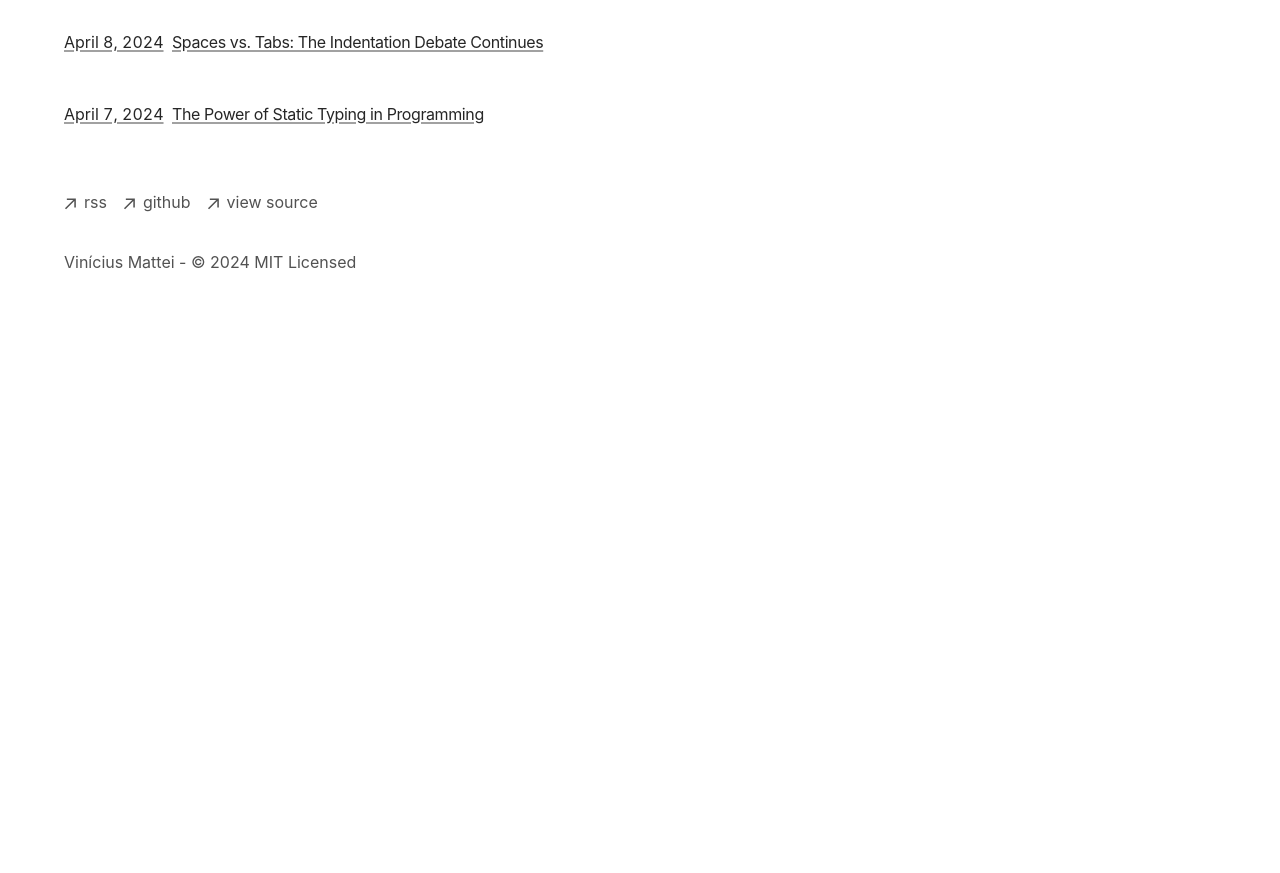
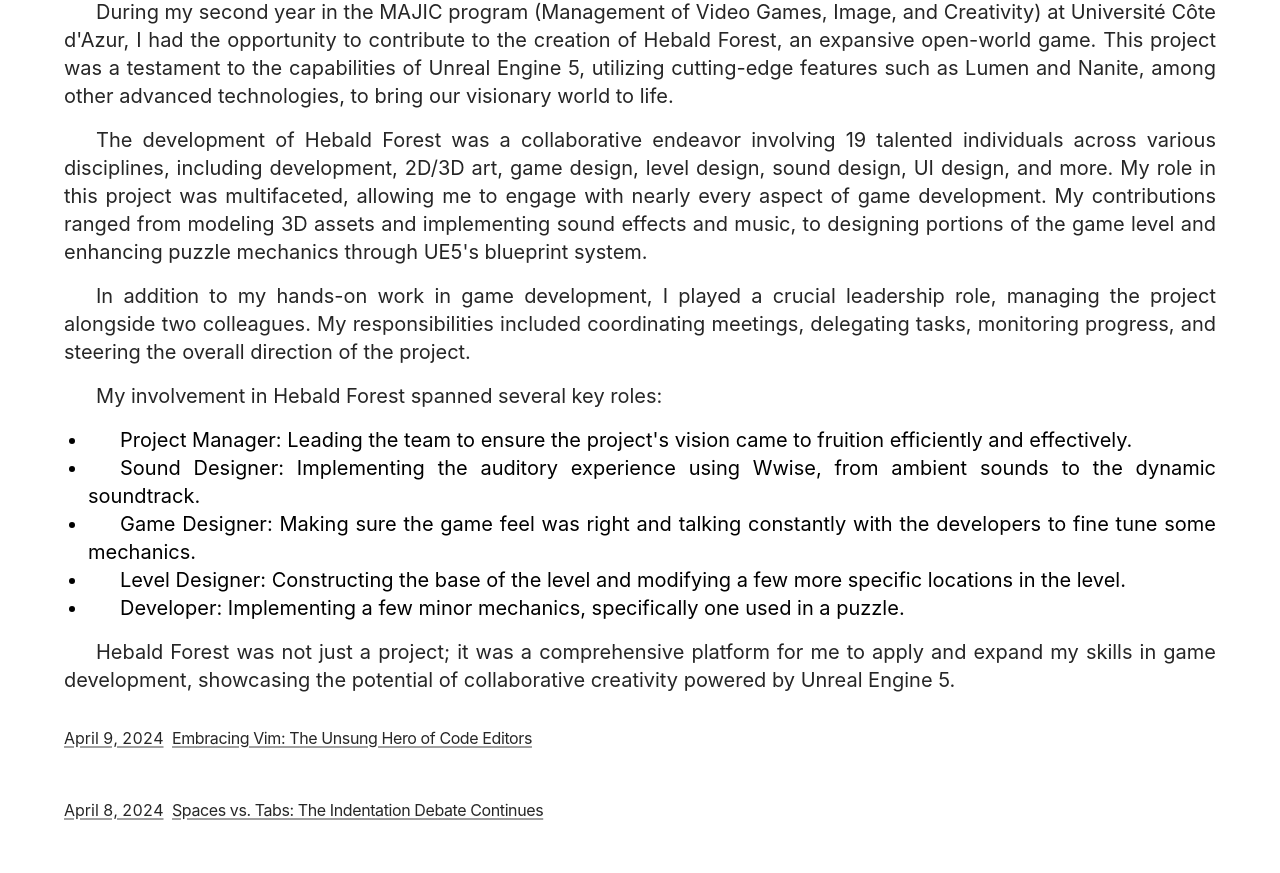
Before and after one commit to vpmattei/vinicius_mattei_portfolio, a Next.js app: page /blog in a window 1280 px wide. Shown: the part 678-1551 px from the top of the page. Before the commit the page ends 1016 px from the top, so only its background shows below. Built offline with nearby package versions, Linux system fonts and the light colour scheme.

Commit message:
Games page

```diff
--- a/app/blog/page.tsx
+++ b/app/blog/page.tsx
@@ -9,6 +9,43 @@ export default function Page() {
   return (
     <section className="prose">
       <h1>Games</h1>
+      <h2>Hebald Forest</h2>
+      <p className="text-xl indent-8 text-justify">
+      {`During my second year in the MAJIC program (Management of Video Games, Image, and Creativity)
+        at Université Côte d'Azur, I had the opportunity to contribute to the creation of Hebald Forest,
+        an expansive open-world game. This project was a testament to the capabilities of Unreal Engine 5,
+        utilizing cutting-edge features such as Lumen and Nanite, among other advanced technologies,
+        to bring our visionary world to life.`}
+      </p>
+      <p className="text-xl indent-8 text-justify">
+      {`The development of Hebald Forest was a collaborative endeavor involving 19 talented individuals
+        across various disciplines, including development, 2D/3D art, game design, level design,
+        sound design, UI design, and more. My role in this project was multifaceted, allowing me to engage
+        with nearly every aspect of game development. My contributions ranged from modeling 3D assets and
+        implementing sound effects and music, to designing portions of the game level and enhancing puzzle
+        mechanics through UE5's blueprint system.`}
+      </p>
+      <p className="text-xl indent-8 text-justify">
+      {`In addition to my hands-on work in game development, I played a crucial leadership role, managing
+        the project alongside two colleagues. My responsibilities included coordinating meetings,
+        delegating tasks, monitoring progress, and steering the overall direction of the project.`}
+      </p>
+
+      <p className="text-xl indent-8 text-justify">
+      {`My involvement in Hebald Forest spanned several key roles:`}
+      </p>
+
+      <ul className="text-xl indent-8 text-justify">
+        <li>Project Manager: Leading the team to ensure the project's vision came to fruition efficiently and effectively.</li>
+        <li>Sound Designer: Implementing the auditory experience using Wwise, from ambient sounds to the dynamic soundtrack.</li>
+        <li>Game Designer: Making sure the game feel was right and talking constantly with the developers to fine tune some mechanics.</li>
+        <li>Level Designer: Constructing the base of the level and modifying a few more specific locations in the level.</li>
+        <li>Developer: Implementing a few minor mechanics, specifically one used in a puzzle.</li>
+      </ul>
+
+      <p className="text-xl indent-8 text-justify">
+        {`Hebald Forest was not just a project; it was a comprehensive platform for me to apply and expand my skills in game development, showcasing the potential of collaborative creativity powered by Unreal Engine 5.`}
+      </p>
       <BlogPosts />
     </section>
   );
--- a/app/global.css
+++ b/app/global.css
@@ -1,8 +1,8 @@
 @import 'tailwindcss';
 
 ::selection {
-  background-color: #47a3f3;
-  color: #fefefe;
+  background-color: #78f347;
+  color: #ffe0f3;
 }
 
 :root {
--- a/app/page.tsx
+++ b/app/page.tsx
@@ -14,7 +14,7 @@ export default function Page() {
             in this new industry and I'm eager to learn new things.`}
       </p>
       <br></br>
-      <hr className="border-t border-gray-300 my-6" />
+      <hr className="border-gray-300" />
       <br></br>
       <h2>Experiences</h2>
       {/* ---------------------------- GRAPE HAWK ---------------------------- */}
```
